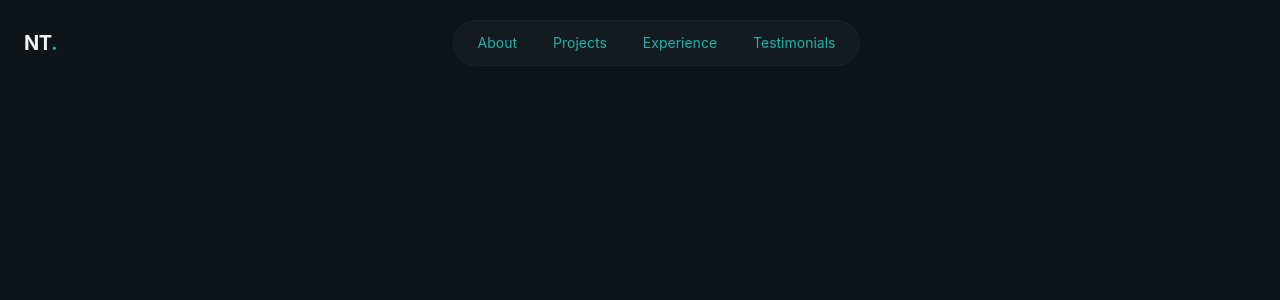
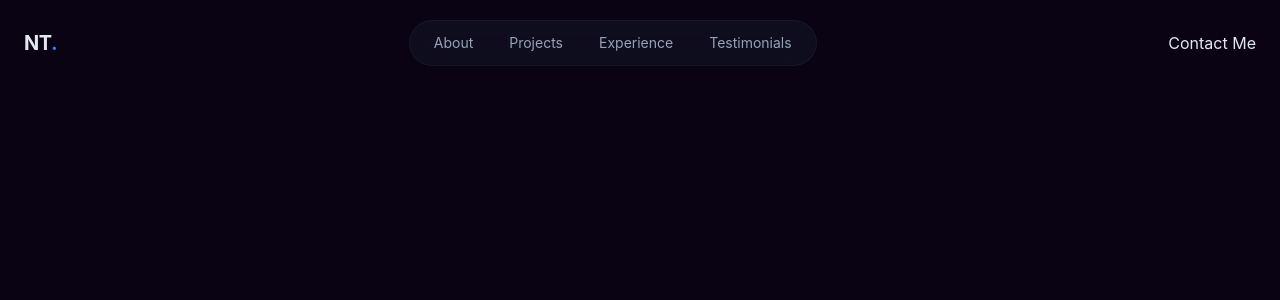
Before and after one commit to noahnoahnoahtran/Web_Dev, a React (Vite) app in the folder Website/10_portfolio/: page / in a window 1280 px wide. Shown: the top 300 px of the page. Built offline with nearby package versions, Linux system fonts and the light colour scheme.

Commit message:
feat(navbar): structure HTML for CTA button

```diff
--- /dev/null
+++ b/Website/10_portfolio/src/components/Button.jsx
@@ -0,0 +1,7 @@
+export const Button = ({ className, size, children }) => {
+  return (
+    <button>
+      <span>{children}</span>
+    </button>
+  );
+};
--- a/Website/10_portfolio/src/index.css
+++ b/Website/10_portfolio/src/index.css
@@ -1,26 +1,26 @@
 @import "tailwindcss";
 
 @theme {
-  --color-background: #0f1418;
-  --color-foreground: #f0f2f5;
+  --color-background: #0a0314;
+  --color-foreground: #e2e8f0;
 
-  --color-card: #141a1f;
+  --color-card: #111823;
 
-  --color-primary: #20b2a6;
+  --color-primary: #3b82f6;
   --color-primary-foreground: #ffffff;
 
-  --color-secondary: #1f2830;
-  --color-secondary-foreground: #20b2a6;
+  --color-secondary: #1e293b;
+  --color-secondary-foreground: #60a5fa;
 
-  --color-muted: #252e37;
-  --color-muted-foreground: #20b2a6;
+  --color-muted: #1e293b;
+  --color-muted-foreground: #94a3b8;
 
-  --color-border: #242b32;
+  --color-border: #1e293b;
 
   --radius: 0.75rem;
 
-  --color-highlight: #f5a623;
-  --color-surface: #1a2329;
+  --color-highlight: #00d4ff;
+  --color-surface: #17202e;
 }
 
 @layer base {
@@ -41,8 +41,8 @@
 
 @layer components {
   .glass {
-    background-color: color-mix(in srgb, var(--color-surface) 50%, transparent);
+    background-color: color-mix(in srgb, var(--color-surface) 40%, transparent);
     backdrop-filter: blur(16px);
-    border: 1px solid color-mix(in srgb, var(--color-border) 50%, transparent);
+    border: 1px solid color-mix(in srgb, var(--color-border) 40%, transparent);
   }
 }
--- a/Website/10_portfolio/src/layout/Navbar.jsx
+++ b/Website/10_portfolio/src/layout/Navbar.jsx
@@ -1,3 +1,5 @@
+import { Button } from "@/components/Button.jsx";
+
 const navLinks = [
   { href: "#about", label: "About" },
   { href: "#projects", label: "Projects" },
@@ -32,7 +34,7 @@ export const Navbar = () => {
         </div>
         {/* CTA Button */}
         <div>
-          <button></button>
+          <button>Contact Me</button>
         </div>
       </nav>
     </header>
```
